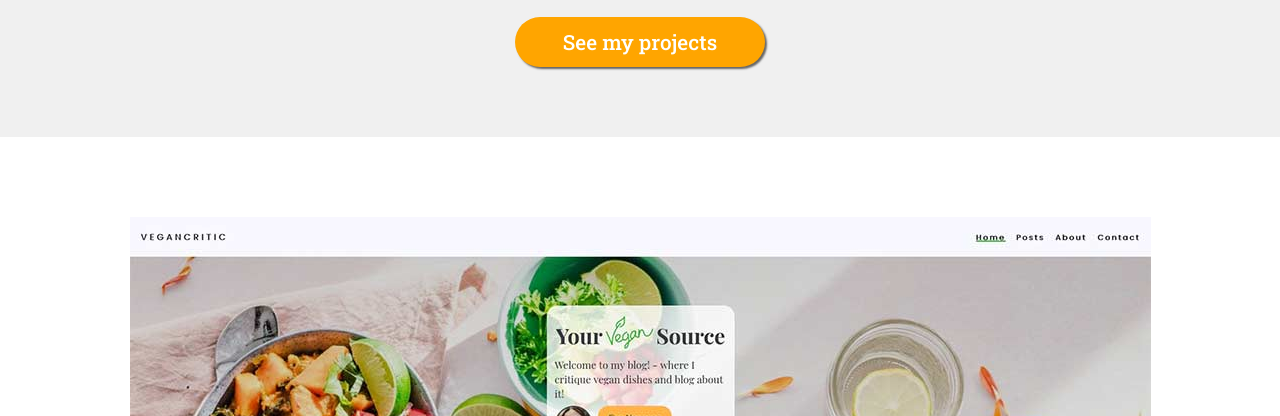
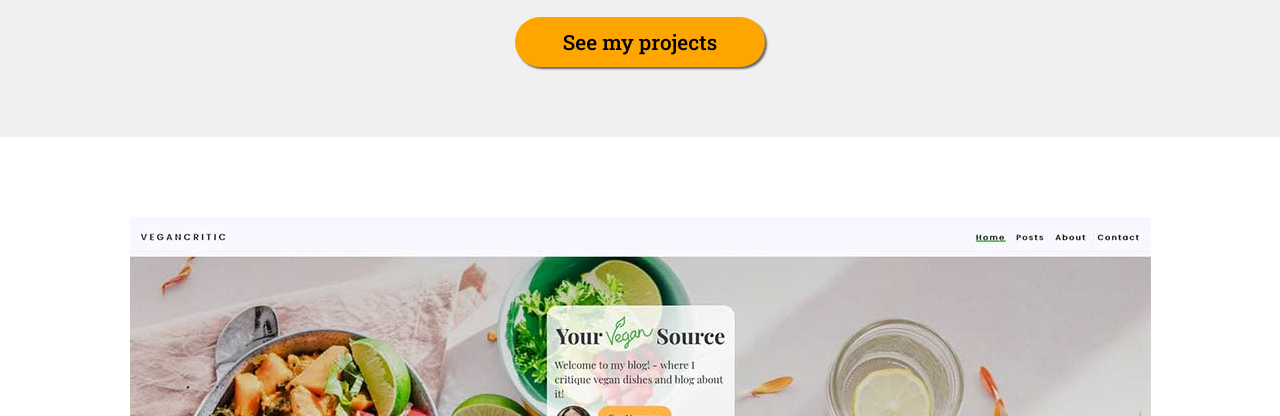
Before and after one commit to matshel/portfolio-1, a plain HTML site: page index.html in a window 1280 px wide. Shown: the part 384-800 px from the top of the page. Drawn offline with Linux system fonts and the light colour scheme.

Commit message:
fix contrast ratio
i like white better

```diff
--- a/css/style.css
+++ b/css/style.css
@@ -107,15 +107,16 @@ a {
 }
 
 .see-the-projects {
-    display: grid;
-    place-items: center;
+    display: flex;
+    justify-content: center;
+    align-items: center;
     height: 50px;
     width: 250px;
     background: orange;
     border-radius: 50px;
     box-shadow: 2px 2px 2px 0px rgba(0, 0, 0, 0.58);
     cursor: pointer;
-    color: white;
+    color: black;
     font-size: 1.3rem;
 }
 
```
